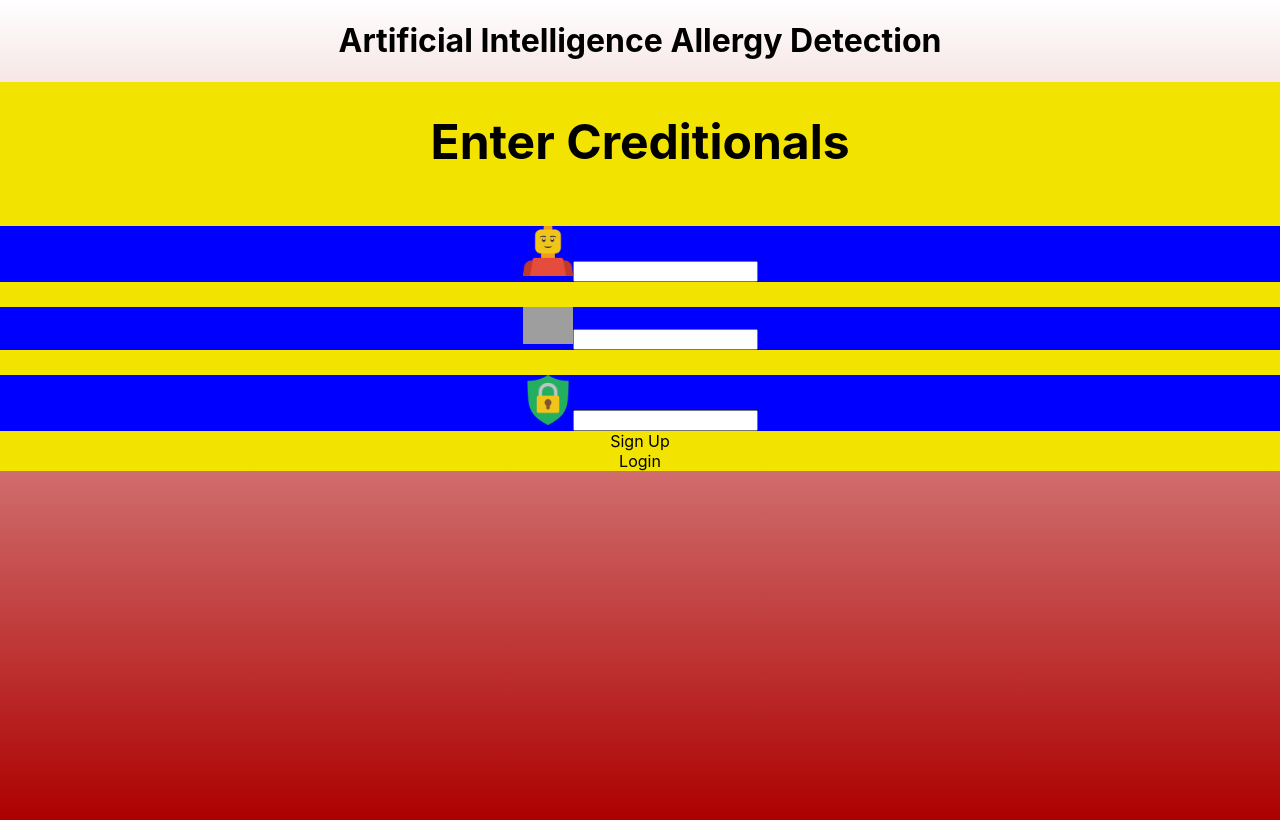
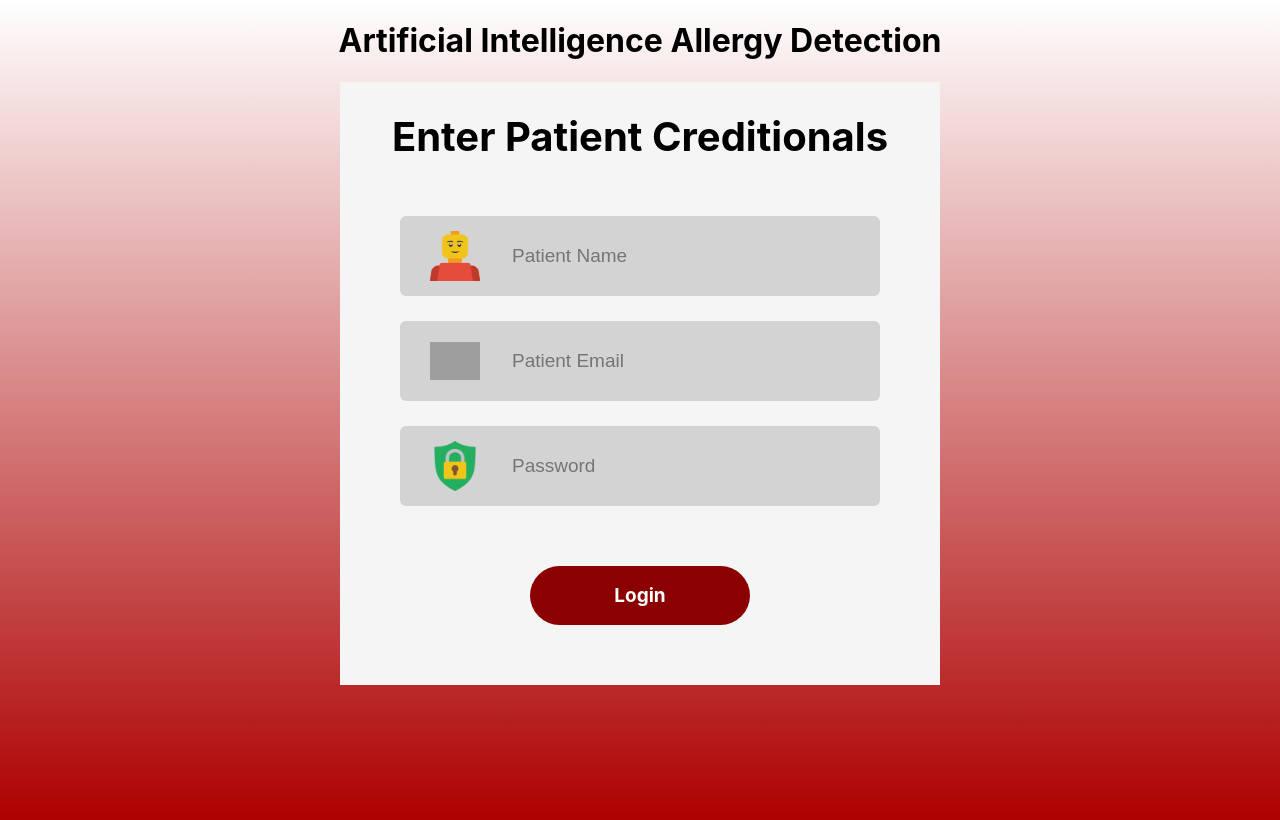
Before and after one commit to jdutchik/SE491Group13, a React (Create React App) app in the folder se491project/: page / in a window 1280 px wide. Built offline with nearby package versions, Linux system fonts and the light colour scheme; grey boxes are pictures that could not be loaded.

Commit message:
Login Changes

```diff
--- a/se491project/src/components/SignAndLogin/SignAndLogin.css
+++ b/se491project/src/components/SignAndLogin/SignAndLogin.css
@@ -16,13 +16,14 @@ body {
 .container {
     display: flex;
     flex-direction: column;
+    width: 600px;
     margin: auto;
-    background: #f3e300;
+    background: whitesmoke;
 }
 
 .titleText {
     color: black;
-    font-size: 48px;
+    font-size: 40px;
     font-weight: 700;
 }
 
@@ -34,14 +35,45 @@ body {
 }
 
 .userInput {
-    background: blue;
+    display: flex;
+    align-items: center;
+    margin: auto;
+    width: 480px;
+    height: 80px;
+    background: lightgray;
+    border-radius: 6px;
 }
 
 .userInput img{
+    margin: 0px 30px;
     width: 50px;
 }
 
-.emailImage {
-    width: 50px;
+.userInput input{
     height: 50px;
+    width: 400px;
+    background: transparent;
+    border: none;
+    outline: none;
+    font-size: 19px;
 }
+
+.submit {
+    display: flex;
+    gap: 30px;
+    margin: 60px auto;
+}
+
+.login {
+    display: flex;
+    justify-content: center;
+    align-items: center;
+    width: 220px;
+    height: 59px;
+    color: white;
+    background: darkred;
+    border-radius: 50px;
+    font-size: 19px;
+    font-weight: 700;
+    cursor: pointer;
+}
--- a/se491project/src/components/SignAndLogin/SignAndLogin.jsx
+++ b/se491project/src/components/SignAndLogin/SignAndLogin.jsx
@@ -9,29 +9,28 @@ const SignAndLogin = () => {
     return (
         <div className='container'>
             <div className='header'>
-                <div className='titleText'>Enter Creditionals</div>
+                <div className='titleText'>Enter Patient Creditionals</div>
             </div>
 
             <div className='inputs'>
                 <div className='userInput'>
                     <img src={userEmoji} alt="" />
-                    <input type="text" />
+                    <input type='text' placeHolder='Patient Name'/>
                 </div>
 
                 <div className='userInput'>
                     <img src={emailEmoji} alt=""/>
-                    <input type="email" />
+                    <input type='email' placeHolder='Patient Email'/>
                 </div>
 
                 <div className='userInput'>
                     <img src={passwordEmoji} alt="" />
-                    <input type="password" />
+                    <input type='password' placeHolder='Password'/>
                 </div>
             </div>
 
             <div className='submit'>
-                <div className="signUp">Sign Up</div>
-                <div className="Login">Login</div>
+                <div className="login">Login</div>
             </div>
         </div>
     )
```
